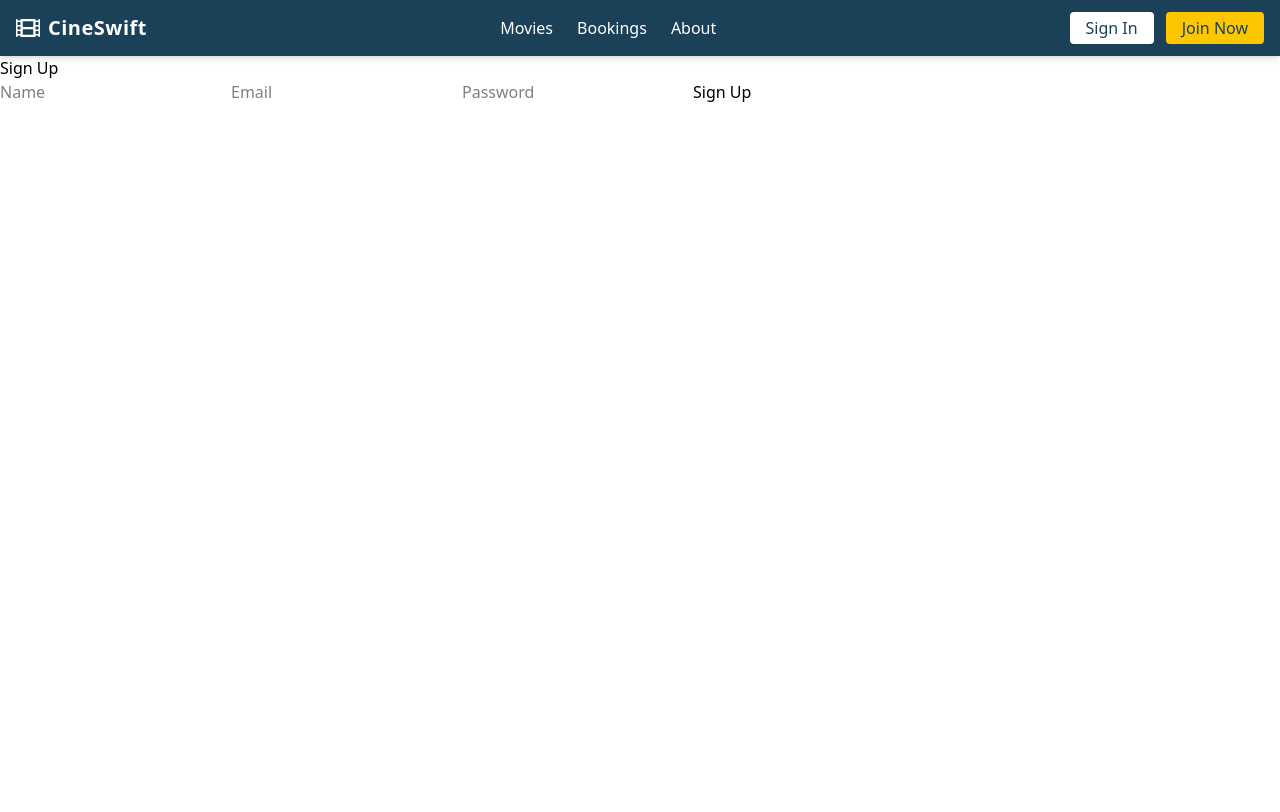
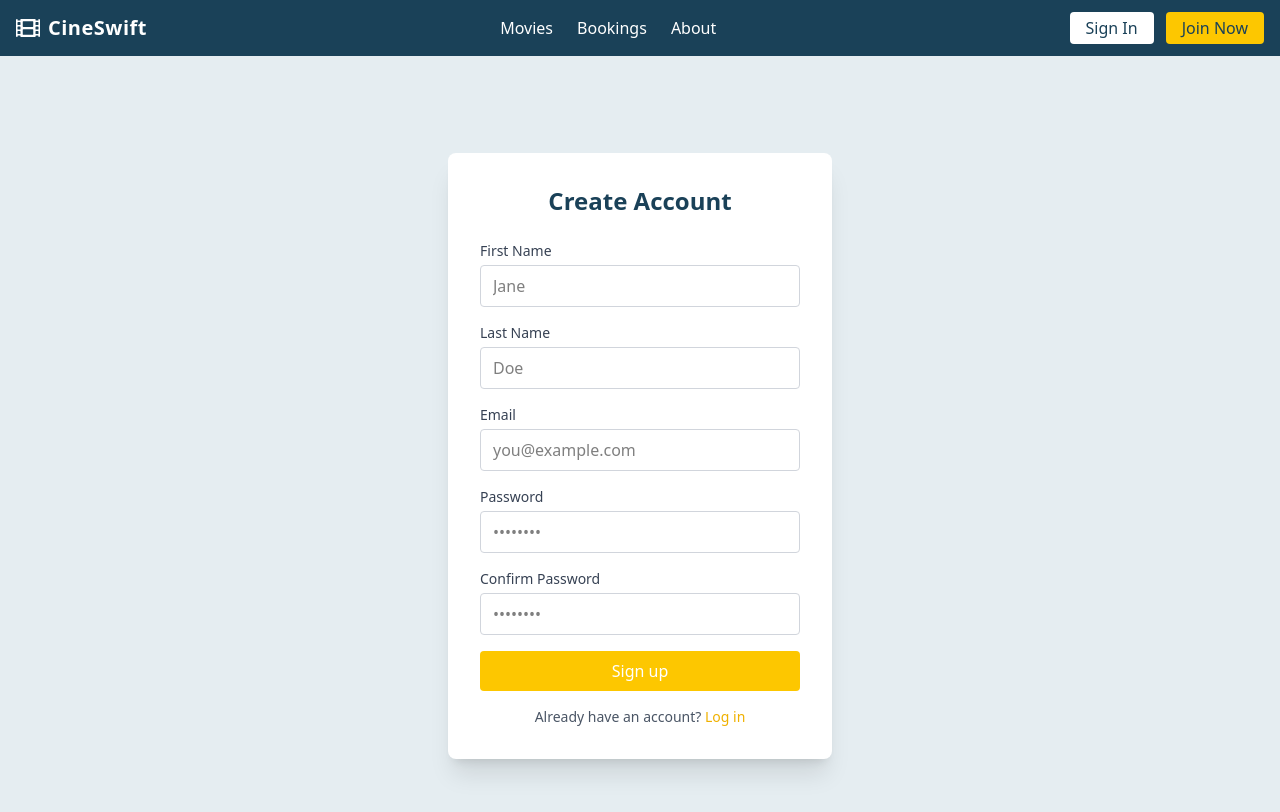
Before and after one commit to shafeemhsn/cine-swift-cinema-booking, a React (Vite) app in the folder cine-swift-app/: page /signup in a window 1280 px wide. Shown: the top 812 px of the page. Built offline with nearby package versions, Linux system fonts and the light colour scheme.

Commit message:
implemnt signup page

```diff
--- a/cine-swift-app/src/pages/auth/Signup.jsx
+++ b/cine-swift-app/src/pages/auth/Signup.jsx
@@ -1,15 +1,158 @@
-const Signup = () => {
+// src/pages/auth/Signup.jsx
+import { useState } from 'react';
+import { useNavigate } from 'react-router-dom';
+// import { useAuth } from '@/contexts/authContext';
+// import logo from '@/assets/logo.png';
+
+export default function Signup() {
+  // const { register } = useAuth();
+
+   const register = () =>{
+
+    }
+  const navigate = useNavigate();
+
+  const [firstName, setFirstName] = useState('');
+  const [lastName, setLastName] = useState('');
+  const [email, setEmail] = useState('');
+  const [password, setPassword] = useState('');
+  const [confirm, setConfirm] = useState('');
+  const [error, setError] = useState('');
+  const [loading, setLoading] = useState(false);
+
+  const handleSubmit = async e => {
+    e.preventDefault();
+    setError('');
+
+    if (password !== confirm) {
+      setError('Passwords do not match');
+      return;
+    }
+
+    setLoading(true);
+    try {
+      await register(firstName, lastName, email, password);
+      navigate('/home', { replace: true });
+    } catch (err) {
+      setError(err?.response?.data?.message || 'Registration failed');
+    } finally {
+      setLoading(false);
+    }
+  };
+
   return (
-    <div className="signup-container">
-      <h2>Sign Up</h2>
-      <form>
-        <input type="text" placeholder="Name" required />
-        <input type="email" placeholder="Email" required />
-        <input type="password" placeholder="Password" required />
-        <button type="submit">Sign Up</button>
-      </form>
-    </div>
+<div className="flex min-h-screen items-center justify-center bg-[#E5EDF1]">
+  <div className="w-full max-w-sm shadow-xl bg-white rounded-lg p-8">
+    <h1 className="text-2xl font-bold text-center mb-6 text-[#1A4158]">
+      Create Account
+    </h1>
+
+    {error && (
+      <div className="bg-red-100 text-red-700 px-4 py-2 rounded mb-4 text-sm font-medium">
+        {error}
+      </div>
+    )}
+
+    <form onSubmit={handleSubmit} className="space-y-4">
+      {/* First Name */}
+      <div className="flex flex-col">
+        <label className="text-sm font-medium text-gray-700 mb-1">
+          First Name
+        </label>
+        <input
+          type="text"
+          className="border border-gray-300 px-3 py-2 rounded focus:outline-none focus:ring-2 focus:ring-[#1A4158]"
+          placeholder="Jane"
+          value={firstName}
+          onChange={e => setFirstName(e.target.value)}
+          required
+        />
+      </div>
+
+      {/* Last Name */}
+      <div className="flex flex-col">
+        <label className="text-sm font-medium text-gray-700 mb-1">
+          Last Name
+        </label>
+        <input
+          type="text"
+          className="border border-gray-300 px-3 py-2 rounded focus:outline-none focus:ring-2 focus:ring-[#1A4158]"
+          placeholder="Doe"
+          value={lastName}
+          onChange={e => setLastName(e.target.value)}
+          required
+        />
+      </div>
+
+      {/* Email */}
+      <div className="flex flex-col">
+        <label className="text-sm font-medium text-gray-700 mb-1">Email</label>
+        <input
+          type="email"
+          className="border border-gray-300 px-3 py-2 rounded focus:outline-none focus:ring-2 focus:ring-[#1A4158]"
+          placeholder="you@example.com"
+          value={email}
+          onChange={e => setEmail(e.target.value)}
+          required
+        />
+      </div>
+
+      {/* Password */}
+      <div className="flex flex-col">
+        <label className="text-sm font-medium text-gray-700 mb-1">
+          Password
+        </label>
+        <input
+          type="password"
+          className="border border-gray-300 px-3 py-2 rounded focus:outline-none focus:ring-2 focus:ring-[#1A4158]"
+          placeholder="••••••••"
+          value={password}
+          onChange={e => setPassword(e.target.value)}
+          required
+        />
+      </div>
+
+      {/* Confirm Password */}
+      <div className="flex flex-col">
+        <label className="text-sm font-medium text-gray-700 mb-1">
+          Confirm Password
+        </label>
+        <input
+          type="password"
+          className="border border-gray-300 px-3 py-2 rounded focus:outline-none focus:ring-2 focus:ring-[#1A4158]"
+          placeholder="••••••••"
+          value={confirm}
+          onChange={e => setConfirm(e.target.value)}
+          required
+        />
+      </div>
+
+      {/* Submit */}
+      <button
+        type="submit"
+        className={`w-full py-2 rounded font-medium text-white bg-yellow-400 hover:bg-yellow-500 transition ${
+          loading && 'opacity-50 cursor-not-allowed'
+        }`}
+      >
+        {loading ? (
+          <>
+            <span className="loading loading-spinner mr-2" />
+            Creating account…
+          </>
+        ) : (
+          'Sign up'
+        )}
+      </button>
+    </form>
+
+    <p className="text-center mt-4 text-sm text-gray-600">
+      Already have an account?{' '}
+      <a href="/" className="text-yellow-500 hover:underline">
+        Log in
+      </a>
+    </p>
+  </div>
+</div>
+
   );
-};
-
-export default Signup;
+}
```
